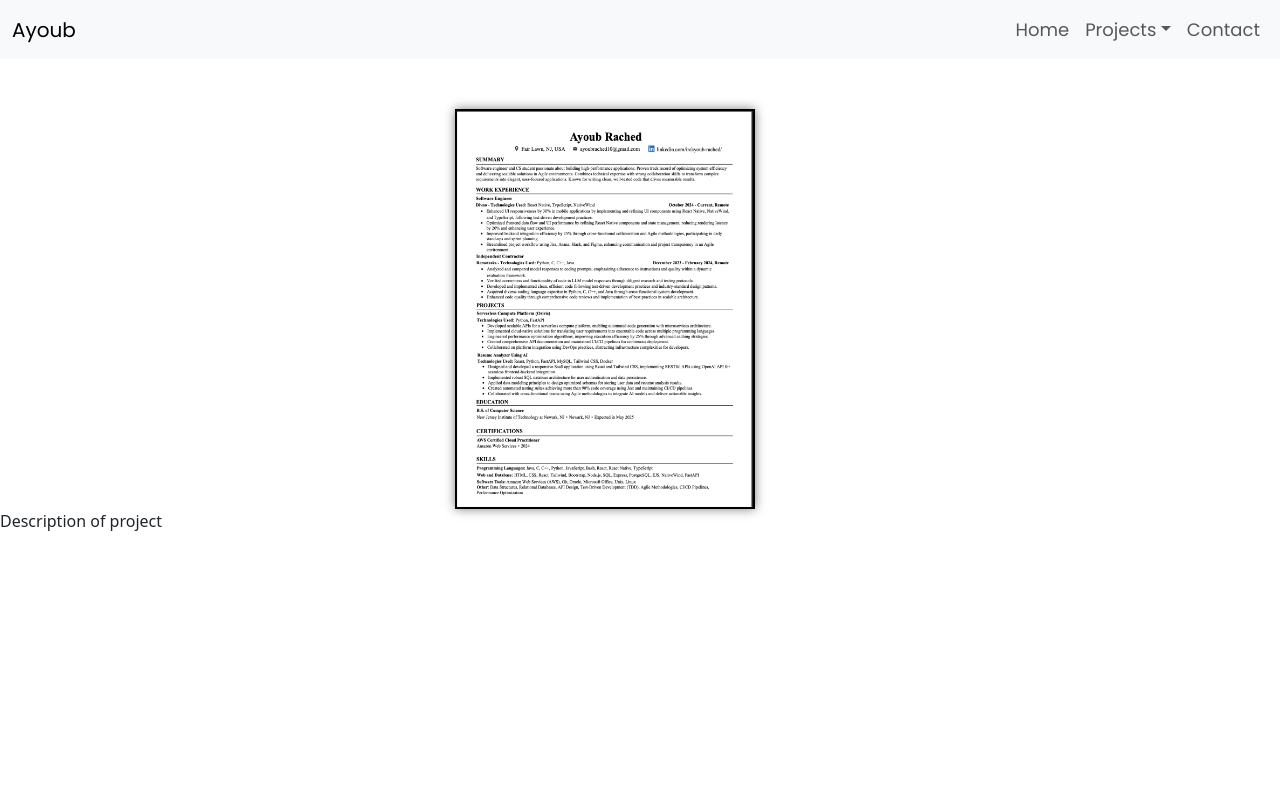
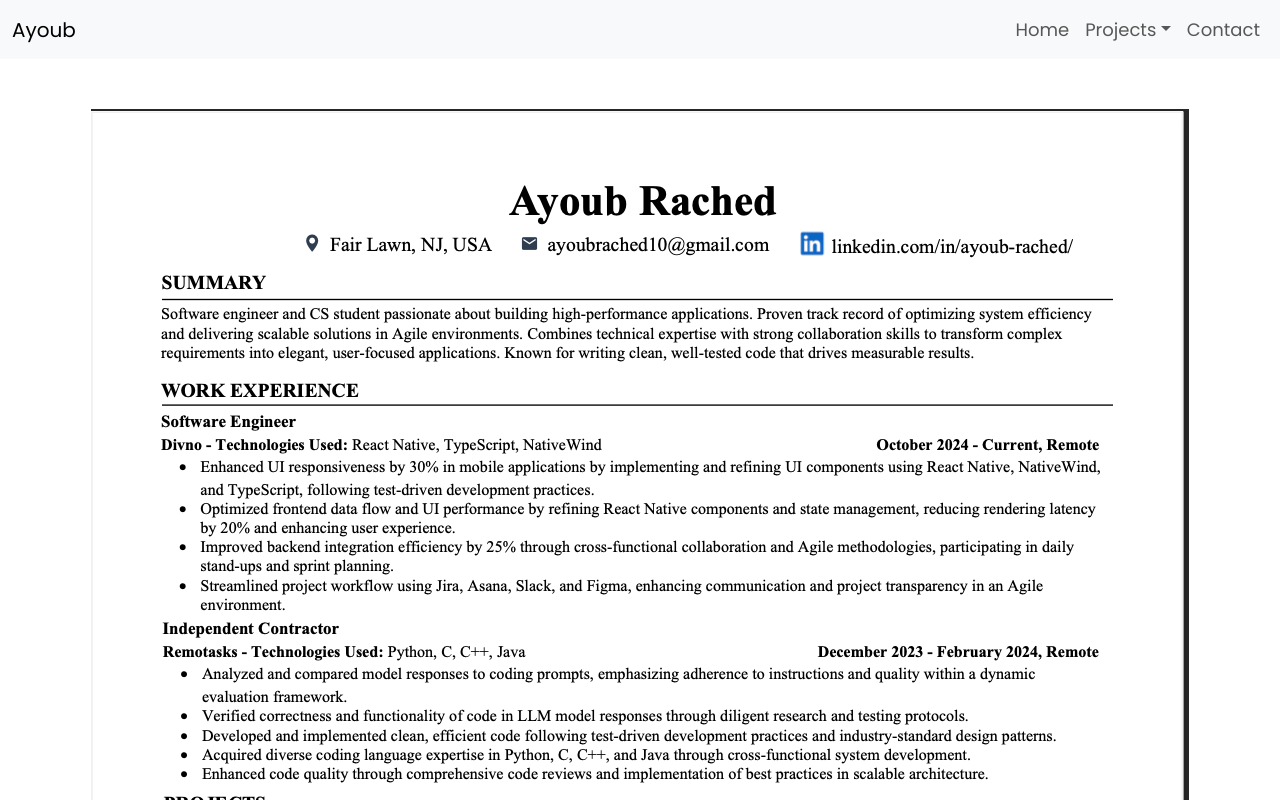
Before and after one commit to ayoubrached/new-portfolio, a React (Create React App) app: page /project3 in a window 1280 px wide. Shown: the top 800 px of the page. Built offline with nearby package versions, Linux system fonts and the light colour scheme.

Commit message:
Updated projects page

```diff
--- a/package.json
+++ b/package.json
@@ -1,6 +1,7 @@
 {
   "name": "new-portfolio",
   "version": "0.1.0",
+  "homepage": "https://ayoubrached.github.io/new-portfolio",
   "private": true,
   "dependencies": {
     "bootstrap": "^5.3.3",
@@ -11,6 +12,8 @@
     "react-scripts": "5.0.1"
   },
   "scripts": {
+    "predeploy": "npm run build",
+    "deploy": "gh-pages -d build",
     "start": "react-scripts start",
     "build": "react-scripts build",
     "test": "react-scripts test",
@@ -33,5 +36,8 @@
       "last 1 firefox version",
       "last 1 safari version"
     ]
+  },
+  "devDependencies": {
+    "gh-pages": "^6.3.0"
   }
 }
--- a/src/App.css
+++ b/src/App.css
@@ -25,14 +25,14 @@
     flex-direction: row;
     justify-content: center;
     margin: 50px auto 0 auto;
-    width: 80%;
-    max-width: 1000px;
+    width: 100%;
+    max-width: 1200px;
     font-family: "Poppins", sans-serif;
 }
 
-.project-picture {
-    width: 300px;
-    height: 400px;
+.project-gif {
+    width: 650px;
+    height: 350px;
     margin-right: 70px;
     border: 2px solid #000;
     box-shadow: 0 0 10px rgba(0, 0, 0, 0.5);
--- a/src/components/Project1.js
+++ b/src/components/Project1.js
@@ -4,7 +4,7 @@ const Project1 = () => {
     return (
         <div className='project'>
             <div>
-                <img className='project-picture' src='/resume.png' alt='Project 1' />
+                <img className='project-gif' src='/ResumeGif.gif' alt='Project 1' />
             </div>
             <div className='description'>
             Resume Analyzer Using AI <br />
```
Also changed, not shown: 2 other files (tests, documents, lock files or other folders).
